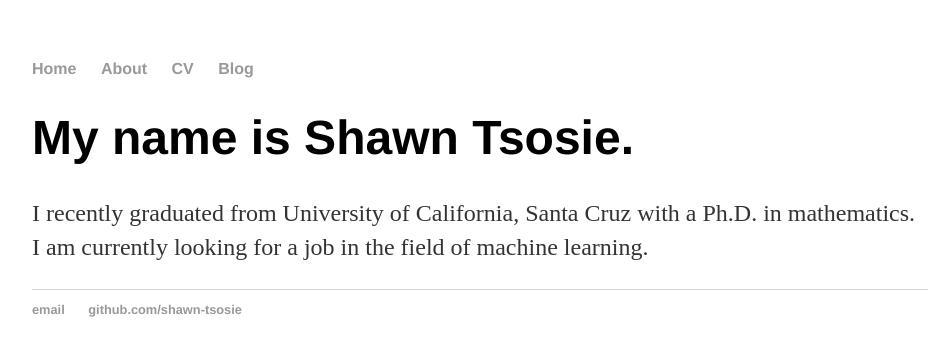
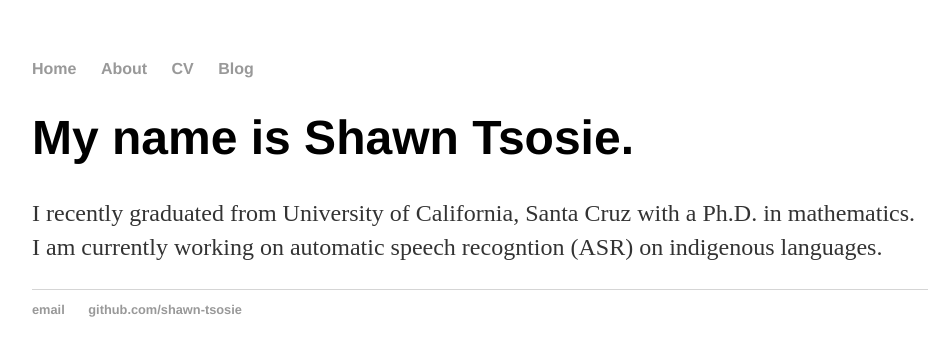
Before and after one commit to shawn-tsosie/shawn-tsosie.github.io, a Jekyll site: the page built from about/index.html, in a window 1280 px wide. Shown: the top 356 px of the page, without its empty margins (160-1105 px from the left). Built offline with Jekyll 4.4.1, drawn with Linux system fonts in a browser that asks for light colours.

Commit message:
Updated about file.

```diff
--- a/about/index.html
+++ b/about/index.html
@@ -4,5 +4,7 @@ title: About me.
 ---
 <div class="blurb">
 	<h1>My name is Shawn Tsosie.</h1>
-	<p>I recently graduated from University of California, Santa Cruz with a Ph.D. in mathematics. I am currently looking for a job in the field of machine learning.</p>
+	<p>I recently graduated from University of California, Santa Cruz with a Ph.D. in mathematics.
+	I am currently working on automatic speech recogntion (ASR) on indigenous languages.
+	</p>
 </div><!-- /.blurb -->
```
